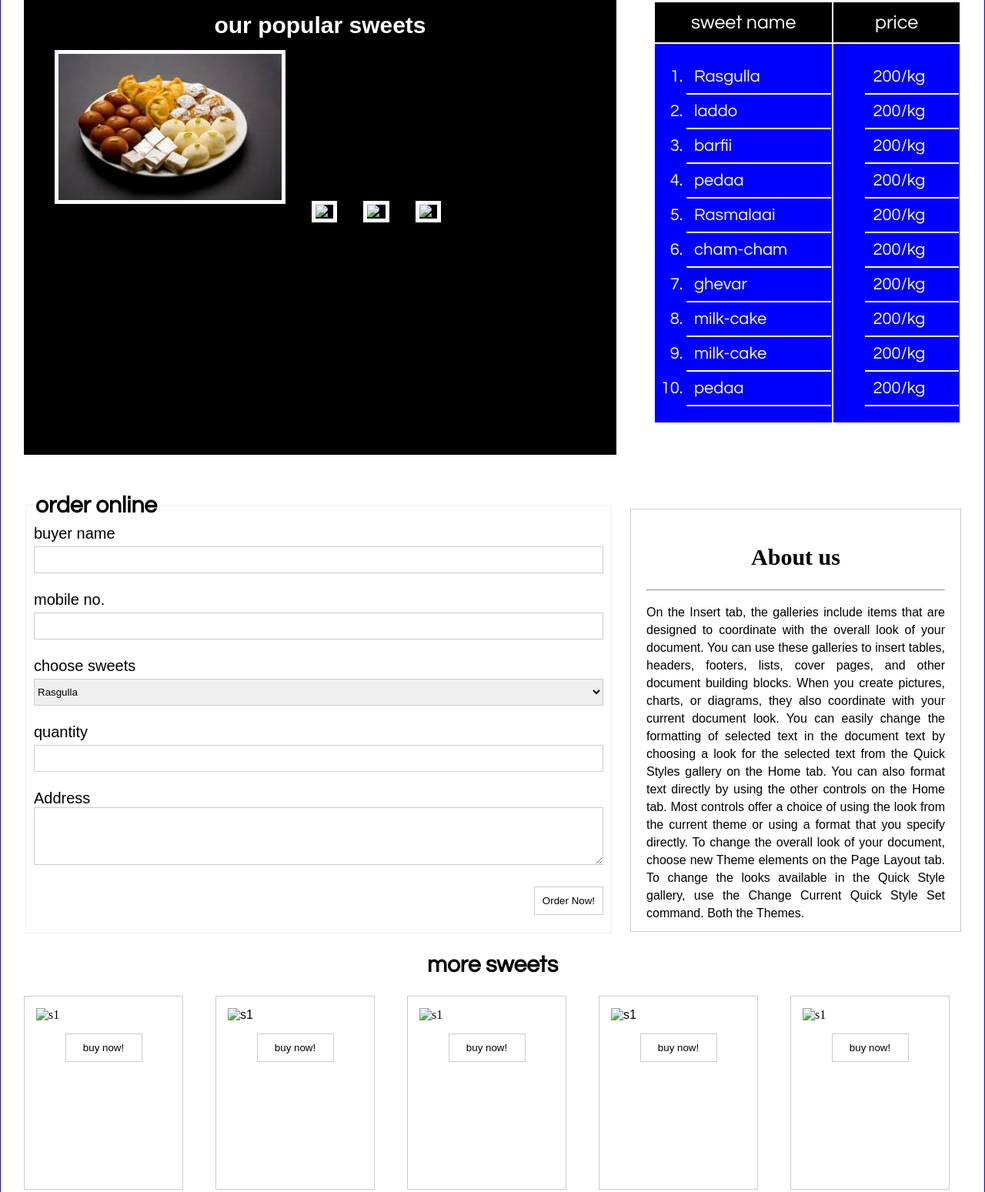
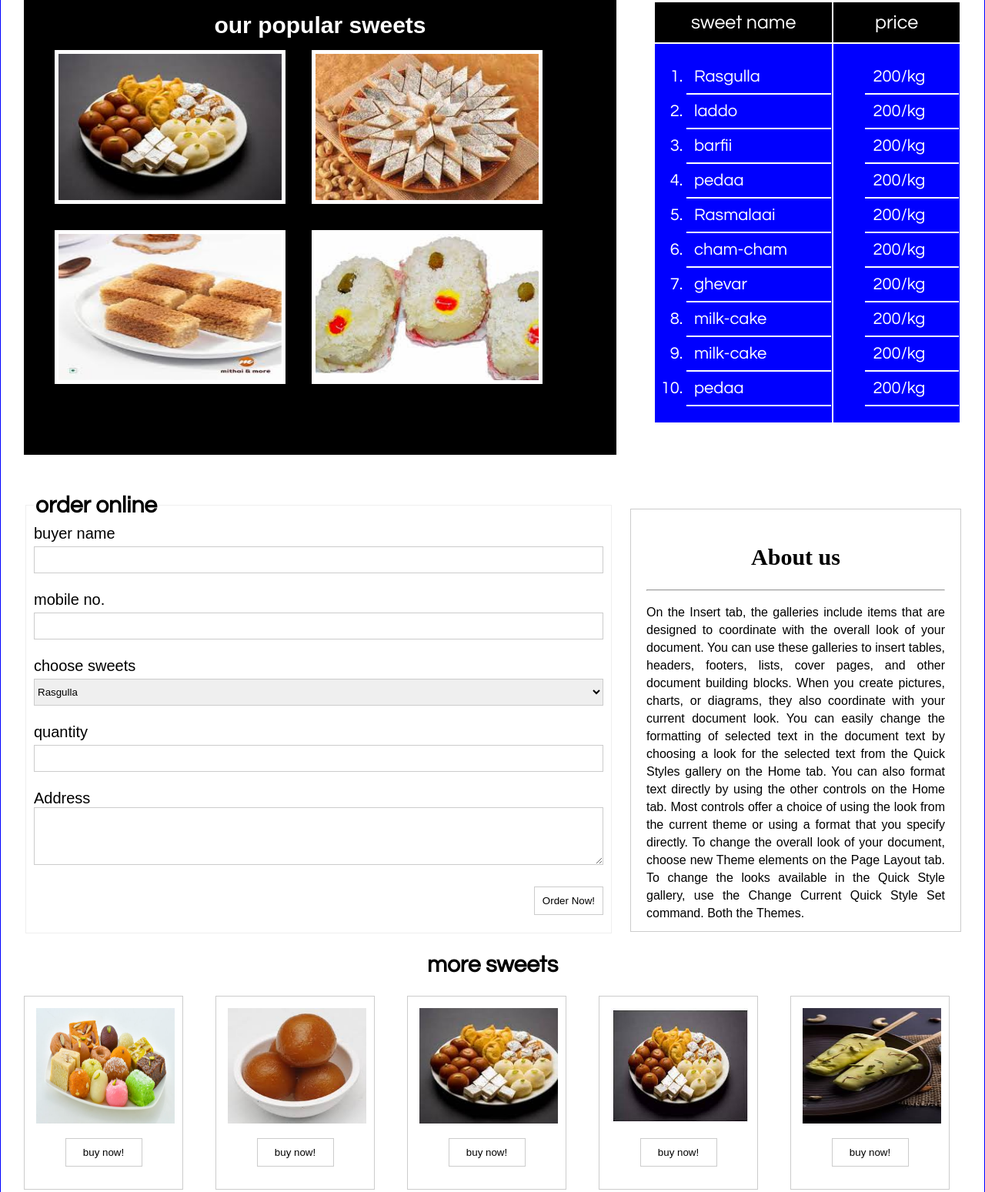
Before and after one commit to bhupesh0047/project, a plain HTML site: page index.html in a window 1280 px wide. Shown: the part 244-1793 px from the top of the page at 77% size. Drawn offline with Linux system fonts and the light colour scheme.

Commit message:
Update index.html

```diff
--- a/index.html
+++ b/index.html
@@ -356,9 +356,9 @@ order online : +91 9588220877 , +91 7221821550
 
 <h1 id="popular-sweets-title">our popular sweets   </h1>
 <img src="b.jpeg" alt="b" id="popular_sweet_img"/>
-<img src="images2/c.jpeg" alt="c" id="popular_sweet_img"/>
-<img src="images2/d.jpeg" alt="d" id="popular_sweet_img"/>
-<img src="images2/e.jpeg" alt="e" id="popular_sweet_img"/>
+<img src="c.jpeg" alt="c" id="popular_sweet_img"/>
+<img src="d.jpeg" alt="d" id="popular_sweet_img"/>
+<img src="e.jpeg" alt="e" id="popular_sweet_img"/>
 </div>
 <table   id="rate-lst-box">
 
@@ -451,24 +451,24 @@ To change the overall look of your document, choose new Theme elements on the Pa
 
 </div>
 <div id="sweets">
-<img src="images2/s1.jpg" alt="s1" id="sweet_pic"/>
+<img src="s1.jpg" alt="s1" id="sweet_pic"/>
 <center><a href="#form_box"><a/><button id="buy_btn">buy now! </button></center>
 
 </div>
 <div id="sweets">
-<img src="images2/s2.jpeg" alt="s1" id="sweet_pic"/>
+<img src="s2.jpeg" alt="s1" id="sweet_pic"/>
 <center><a href="#form_box"><a/><button id="buy_btn">buy now! </button></center></a>
 </div>
 <div id="sweets">
-<img src="images2/s3.jpeg" alt="s1" id="sweet_pic"/>
+<img src="s3.jpeg" alt="s1" id="sweet_pic"/>
 <center><a href="#form_box"><button id="buy_btn">buy now! </button></center><a/>
 </div>
 <div id="sweets">
-<img src="images2/s4.jpeg" alt="s1" id="sweet_pic"/>
+<img src="s4.jpeg" alt="s1" id="sweet_pic"/>
 <center><a href="#form_box"><button id="buy_btn">buy now! </button></center></a>
 </div>
 <div id="sweets_end">
-<img src="images2/s5.jpeg" alt="s1" id="sweet_pic"/>
+<img src="s5.jpeg" alt="s1" id="sweet_pic"/>
 <center><a href="#form_box"><button id="buy_btn">buy now! </button></center></a>
 </div>
 
@@ -488,9 +488,9 @@ Developed By : PANKAJ GUPTA
 </div>
 <div id="link">
 <h1 id="contect_titlie"> follow us</h1>
-<img src="images2/fb.png" id="social_logo">
-<img src="images2/linkdin.png" id="social_logo">
-<img src="images2/tiwiter.png" id="social_logo">
+<img src="fb.png" id="social_logo">
+<img src="linkdin.png" id="social_logo">
+<img src="tiwiter.png" id="social_logo">
 
 
 </div>
```
